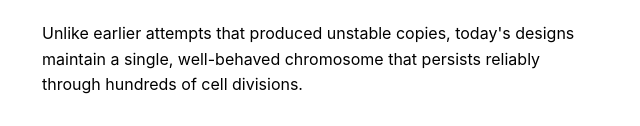
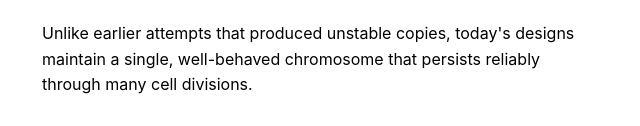
Before and after one commit to mchu-1/mchu.github.io, a plain HTML site: page thoughts/human-artificial-chromosomes-hacs.html in a window 1280 px wide. Shown: the part 817-943 px from the top of the page, 318-958 px from the left. Drawn offline with Linux system fonts and the light colour scheme.

Commit message:
Site update: thoughts build

```diff
--- a/thoughts/human-artificial-chromosomes-hacs.html
+++ b/thoughts/human-artificial-chromosomes-hacs.html
@@ -31,7 +31,7 @@
 
 <p>Modern HACs are engineered with the same basic parts as natural chromosomes—a central &quot;handle&quot; (centromere) that cells grab during division and protective caps (telomeres) at the ends. </p>
 
-<p>Unlike earlier attempts that produced unstable copies, today&#x27;s designs maintain a single, well-behaved chromosome that persists reliably through hundreds of cell divisions.</p>
+<p>Unlike earlier attempts that produced unstable copies, today&#x27;s designs maintain a single, well-behaved chromosome that persists reliably through many cell divisions.</p>
 
 <h3>Installation Through IVF</h3>
 
```
